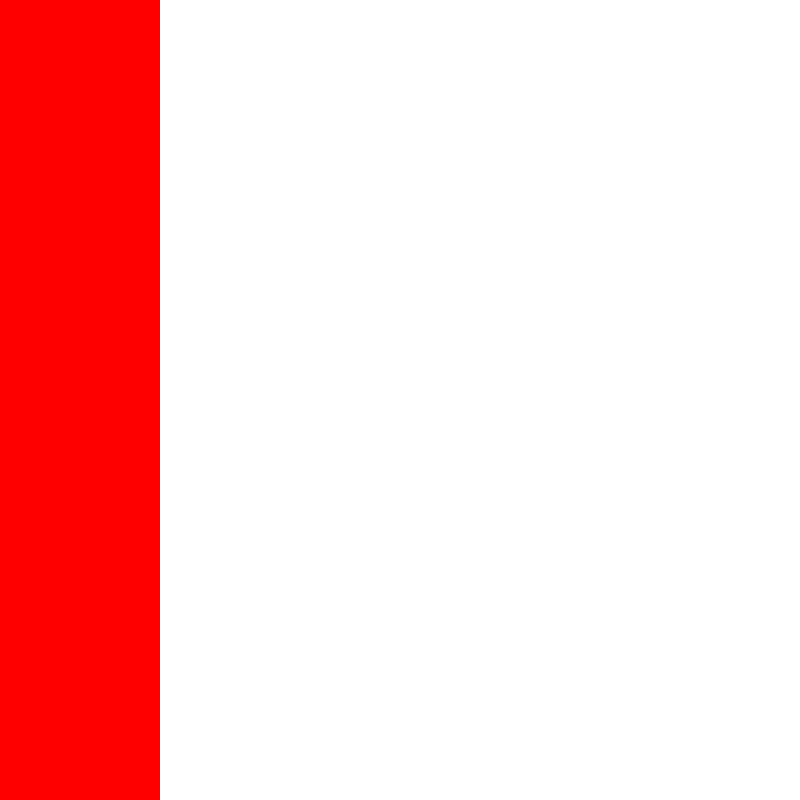
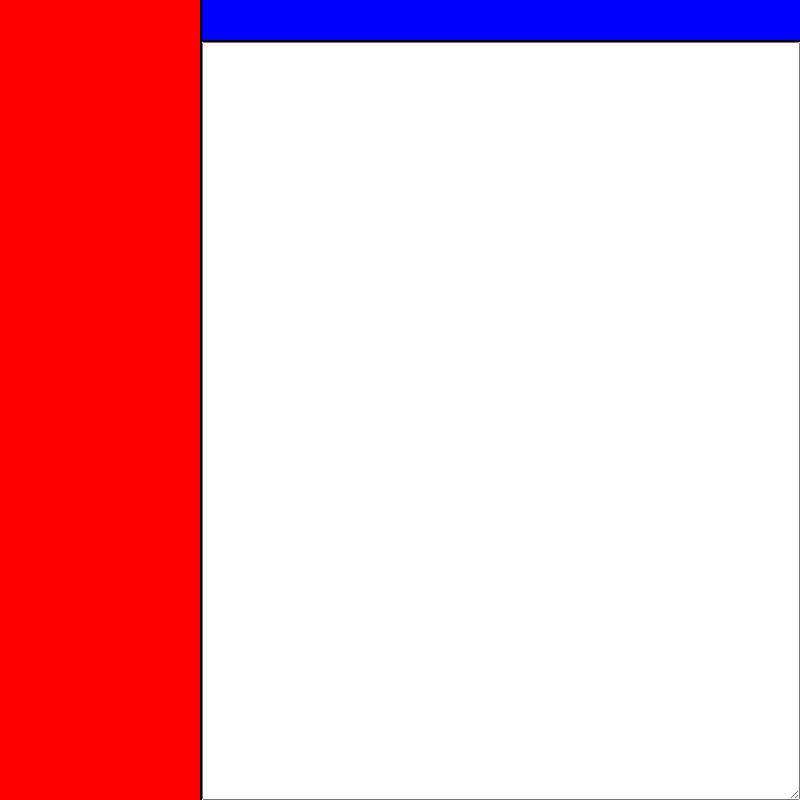
Before and after one commit to wako104/text-editor, an Electron app: page src/index.html in a window 800 px wide. Drawn offline with Linux system fonts and the light colour scheme.

Commit message:
Added css for toolbar, tabs, and textarea

```diff
--- a/src/index.html
+++ b/src/index.html
@@ -8,12 +8,12 @@
 </head>
 <body>
     <div class="main">
-        <div class="left">
-            <div class="files"></div>
-        </div>
+        <div class="left"></div>
         <div class="right">
-            <div class="tabs"></div>
-            <div class="editor"></div>
+            <div id="tabs"></div>
+            <div id="editor">
+                <textarea id="textarea"></textarea>
+            </div>
         </div>
     </div>
     <script src="./renderer/index.js"></script>
--- a/src/style.css
+++ b/src/style.css
@@ -28,10 +28,36 @@
 }
 
 .left {
-    width: 20%;
+    min-width: 200px;
+    max-width: 200px;
     height: 100%;
-    position: relative;
     display: flex;
     flex-direction: column;
     background-color: red;
+    border-right: 2px black solid;
 }
+
+.right {
+    width: 100%;
+    height: 100%;
+    display: flex;
+    flex-direction: column;
+}
+
+#tabs {
+    width: 100%;
+    min-height: 40px;
+    max-height: 40px;
+    background-color: blue;
+    border-bottom: 2px black solid;
+}
+
+#editor {
+    width: 100%;
+    height: 100%;
+    display: flex;
+}
+
+#textarea {
+    width: 100%;
+}
```
